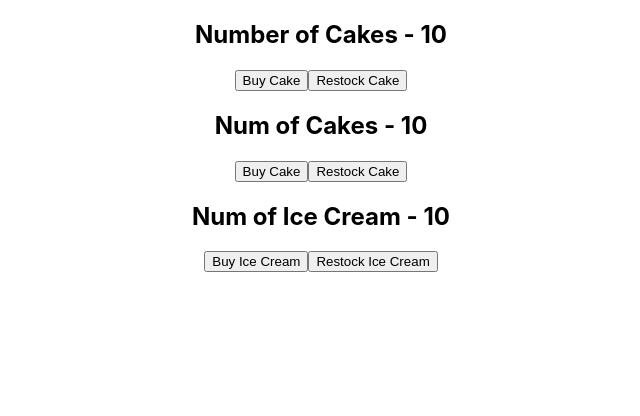
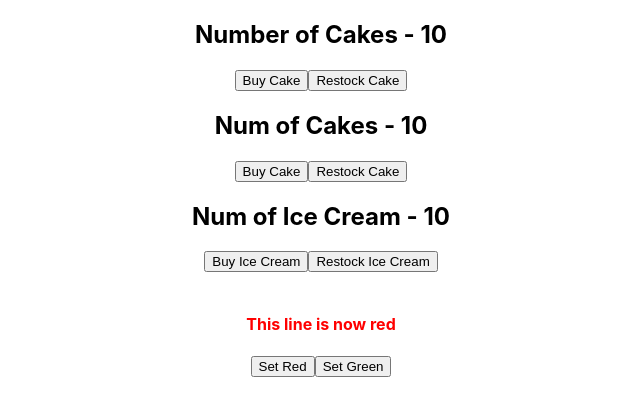
Before and after one commit to Dfellner92/reduxPractice, a React (Create React App) app in the folder redux-cakes/: page / in a window 1280 px wide. Shown: the top 416 px of the page, without its empty margins (319-959 px from the left). Built offline with nearby package versions, Linux system fonts and the light colour scheme.

Commit message:
added my own reducer

```diff
--- a/redux-cakes/src/App.js
+++ b/redux-cakes/src/App.js
@@ -3,6 +3,7 @@ import { Provider } from "react-redux";
 import store from "./redux/store";
 import CakeContainer from "./components/CakeContainer";
 import HooksCakeContainer from "./components/HooksCakeContainer";
+import ColorContainer from "./components/ColorContainer";
 
 function App() {
   return (
@@ -10,6 +11,8 @@ function App() {
       <div className="App">
         <CakeContainer />
         <HooksCakeContainer />
+        <br />
+        <ColorContainer />
       </div>
     </Provider>
   );
--- /dev/null
+++ b/redux-cakes/src/components/ColorContainer.js
@@ -0,0 +1,18 @@
+import { useDispatch, useSelector } from "react-redux";
+import { colorGreen, colorRed } from "../redux";
+
+const ColorContainer = () => {
+  const color = useSelector((state) => state.colors.color);
+
+  const dispatch = useDispatch()
+
+  return (
+    <div>
+      <h4 style={{color: `${color}`}}>This line is now {color}</h4>
+      <button onClick={() => dispatch(colorRed())}>Set Red</button>
+      <button onClick={() => dispatch(colorGreen())}>Set Green</button>
+    </div>
+  );
+};
+
+export default ColorContainer;
--- /dev/null
+++ b/redux-cakes/src/redux/colors/colorActions.js
@@ -0,0 +1,13 @@
+import { SET_COLOR_GREEN, SET_COLOR_RED} from './colorTypes';
+
+export const colorRed = () => {
+  return {
+    type: SET_COLOR_RED,
+  };
+};
+
+export const colorGreen = () => {
+  return {
+    type: SET_COLOR_GREEN,
+  };
+};
--- /dev/null
+++ b/redux-cakes/src/redux/colors/colorReducer.js
@@ -0,0 +1,24 @@
+import { SET_COLOR_GREEN, SET_COLOR_RED } from "./colorTypes";
+
+const initialState = {
+  color: 'red',
+};
+
+const colorReducer = (state = initialState, action) => {
+  switch (action.type) {
+    case SET_COLOR_RED:
+      return {
+        ...state,
+        color: 'red'
+      };
+    case SET_COLOR_GREEN:
+      return {
+        ...state,
+        color: 'green',
+      }
+    default:
+      return state;
+  }
+};
+
+export default colorReducer;
--- /dev/null
+++ b/redux-cakes/src/redux/colors/colorTypes.js
@@ -0,0 +1,2 @@
+export const SET_COLOR_RED = 'SET_COLOR_RED';
+export const SET_COLOR_GREEN = 'SET_COLOR_GREEN';
--- a/redux-cakes/src/redux/index.js
+++ b/redux-cakes/src/redux/index.js
@@ -1,2 +1,3 @@
 export { buyCake, restockCake } from './cakes/cakeActions';
 export { buyIceCream, restockIceCream } from './iceCream/iceCreamActions';
+export { colorRed, colorGreen } from './colors/colorActions';
--- a/redux-cakes/src/redux/store.js
+++ b/redux-cakes/src/redux/store.js
@@ -1,10 +1,12 @@
 import { createStore, combineReducers } from "redux";
 import cakeReducer from "./cakes/cakeReducer";
 import iceCreamReducer from "./iceCream/iceCreamReducer";
+import colorReducer from './colors/colorReducer';
 
 const rootReducer = combineReducers({
   cake: cakeReducer,
   iceCream: iceCreamReducer,
+  colors: colorReducer
 });
 const store = createStore(rootReducer);
 
```
